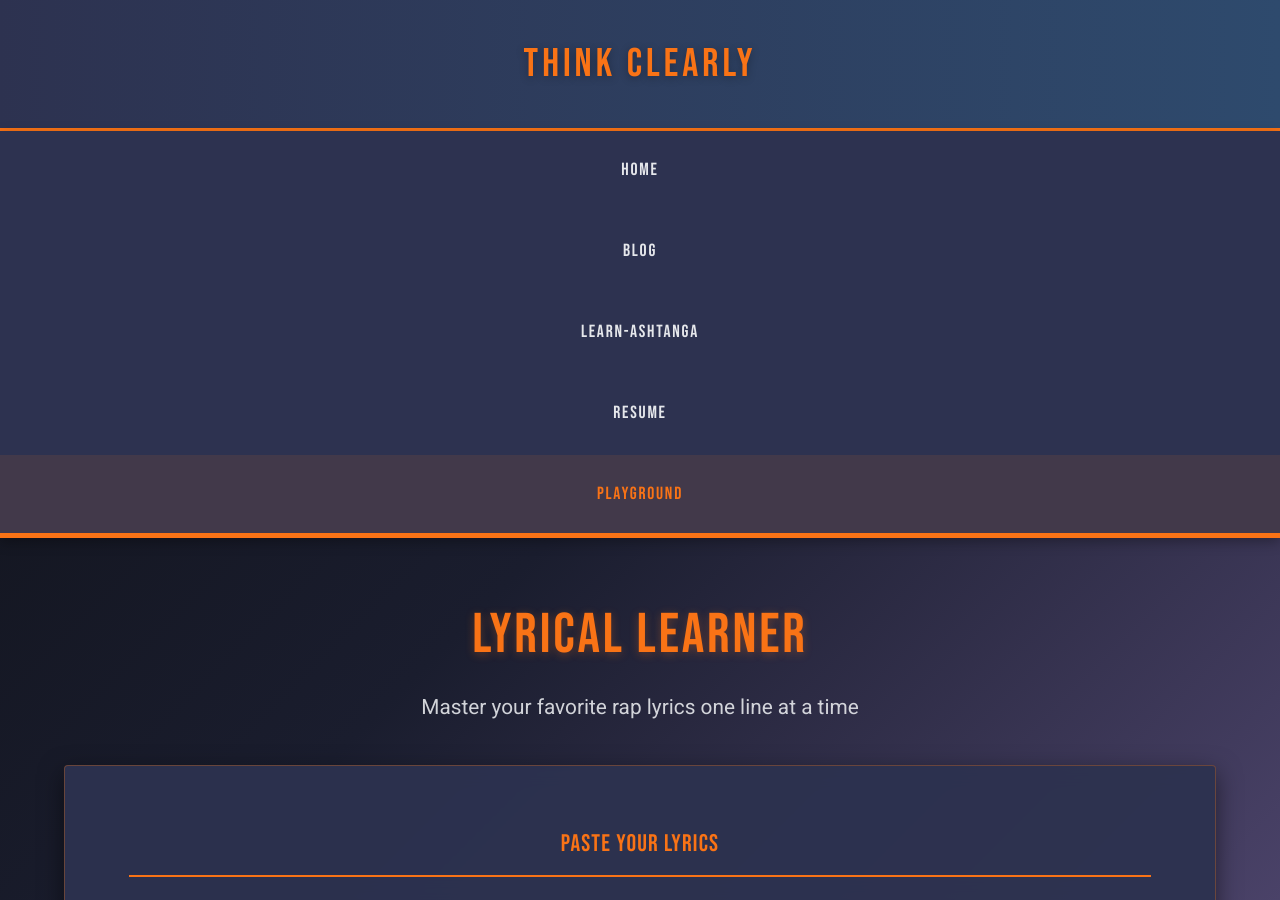
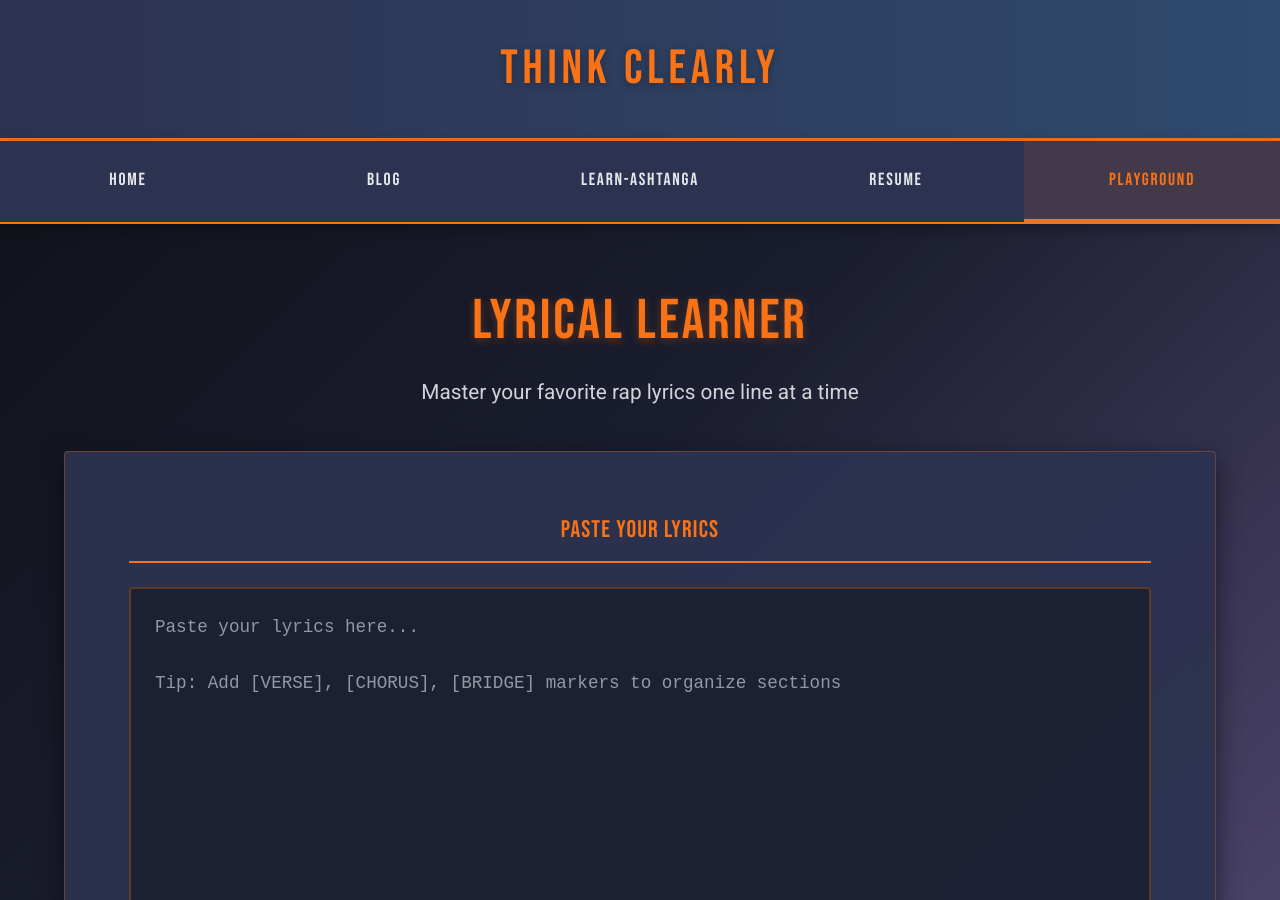
Before and after one commit to dekay2001/dekay2001.github.io, a Jekyll site: the page built from playground/index.html, in a window 1280 px wide and 900 px high. Built offline with Jekyll 4.4.1, drawn with Linux system fonts in a browser that asks for light colours.

Commit message:
feat: Add responsive-default stylesheet for improved layout

```diff
--- a/playground/index.html
+++ b/playground/index.html
@@ -6,6 +6,7 @@
 <head>
     <title>Lyrical Learner - Playground</title>
     <link rel="stylesheet" type="text/css" href="/assets/css/style.css">
+    <link rel="stylesheet" type="text/css" href="/assets/css/responsive-default.css">
     <link rel="stylesheet" type="text/css" href="/assets/css/responsive-lyrical-learner.css">
 
     <!--[if lt IE 9]>
```
